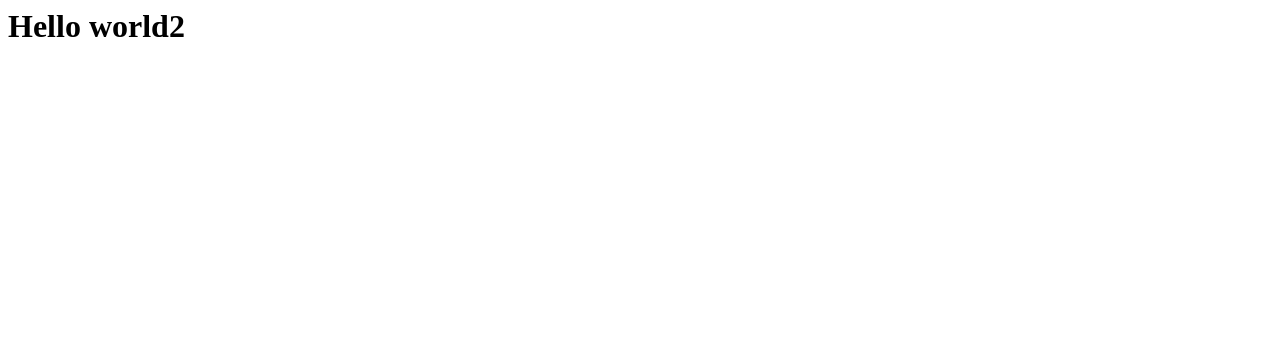
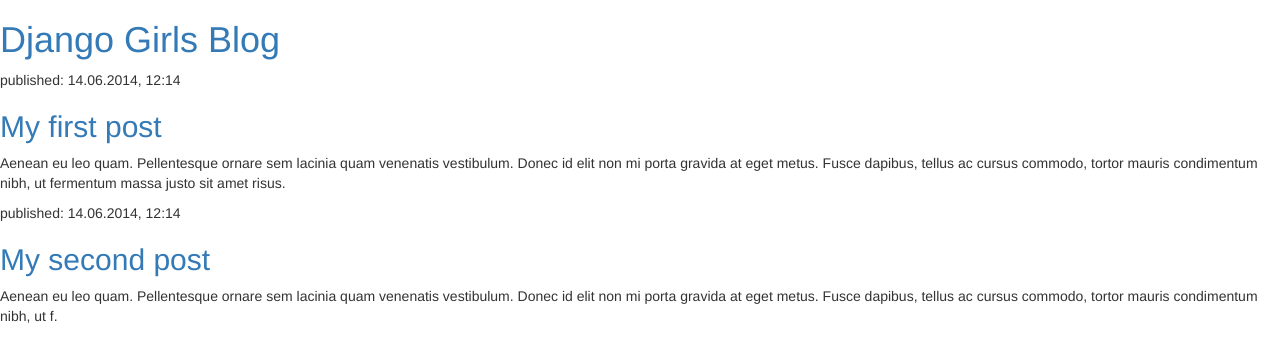
Before and after one commit to romavikt/my-first-blog, a Django app: page / in a window 1280 px wide. Shown: the top 362 px of the page. Run offline with Django 3.2, Linux system fonts and the light colour scheme; some libraries are stand-ins or nearby versions.

Commit message:
Changed the HTML for the site.

```diff
--- /dev/null
+++ b/blog/urls.py
@@ -0,0 +1,6 @@
+from django.conf.urls import url
+from . import views
+
+urlpatterns = [
+    url(r'^$', views.post_list, name='post_list'),
+]
--- a/blog/views.py
+++ b/blog/views.py
@@ -1,5 +1,5 @@
 from django.shortcuts import render
 
 # Create your views here.
-def home(request):
+def post_list(request):
     return render(request, '../templates/index2.html')
--- a/mysite/urls.py
+++ b/mysite/urls.py
@@ -13,11 +13,11 @@
     1. Import the include() function: from django.conf.urls import url, include
     2. Add a URL to urlpatterns:  url(r'^blog/', include('blog.urls'))
 """
-from django.conf.urls import url
+from django.conf.urls import include, url
 from django.contrib import admin
-from blog import views
 
 urlpatterns = [
     url(r'^admin/', admin.site.urls),
-    url('', views.home, name='home')
+    url(r'', include('blog.urls'))
+    # url('', views.home, name='home')
 ]
--- a/templates/index2.html
+++ b/templates/index2.html
@@ -1 +1,27 @@
-<h1>Hello world2</h1>
+
+<html>
+    <head>
+        <title>Django Girls blog</title>
+            <link rel="stylesheet" href="https://stackpath.bootstrapcdn.com/bootstrap/3.3.2/css/bootstrap.min.css" media="none" onload="if(media!='all')media='all'">
+
+            </head>
+    <body>
+        <div>
+            <h1><a href="/">Django Girls Blog</a></h1>
+        </div>
+
+        <div>
+            <p>published: 14.06.2014, 12:14</p>
+            <h2><a href="">My first post</a></h2>
+            <p>Aenean eu leo quam. Pellentesque ornare sem lacinia quam venenatis vestibulum. Donec id elit non mi porta gravida at eget metus. Fusce dapibus, tellus ac cursus commodo, tortor mauris condimentum nibh, ut fermentum massa justo sit amet risus.</p>
+        </div>
+
+        <div>
+            <p>published: 14.06.2014, 12:14</p>
+            <h2><a href="">My second post</a></h2>
+            <p>Aenean eu leo quam. Pellentesque ornare sem lacinia quam venenatis vestibulum. Donec id elit non mi porta gravida at eget metus. Fusce dapibus, tellus ac cursus commodo, tortor mauris condimentum nibh, ut f.</p>
+        </div>
+        <script src="https://code.jquery.com/jquery-2.2.4.min.js"></script>
+        <script src="https://stackpath.bootstrapcdn.com/bootstrap/3.3.2/js/bootstrap.min.js"></script>
+    </body>
+</html>
```
Also changed, not shown: 1 other file.
